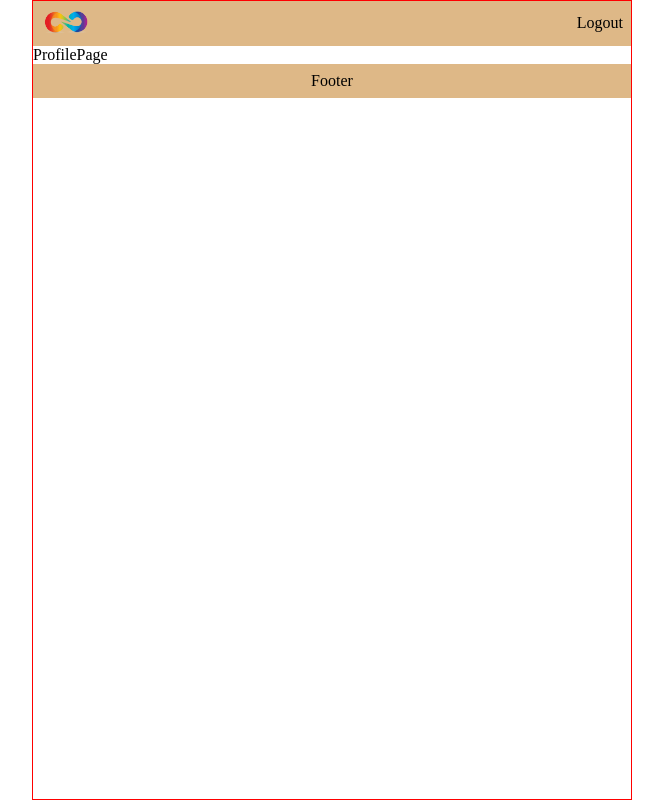
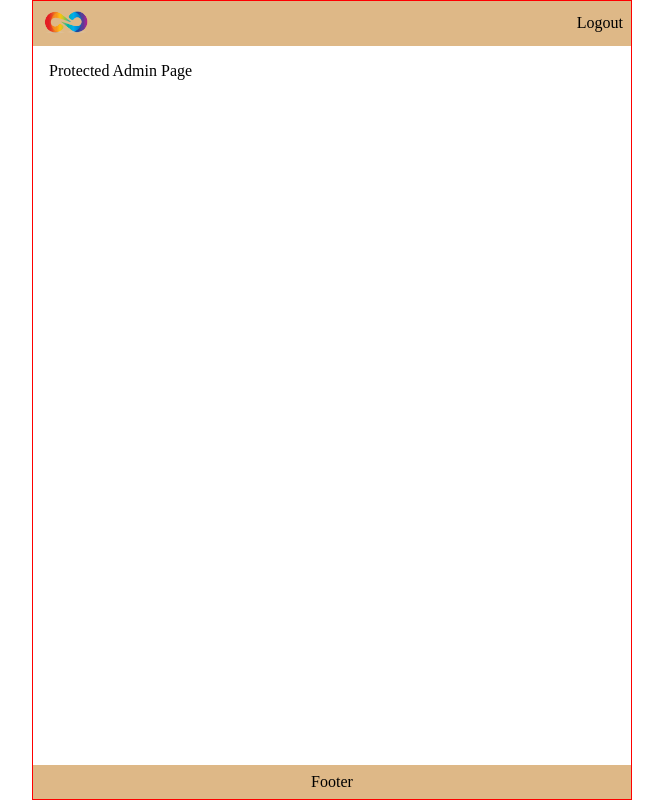
Before and after one commit to atabek-furkad/gulkaz-general, a React (Create React App) app in the folder frontend/: page /profile in a window 1280 px wide. Shown: the whole page, without its empty margins (308-971 px from the left). Built offline with nearby package versions, Linux system fonts and the light colour scheme; sample sign-in values are in the browser's storage.

Commit message:
protected route

```diff
--- a/frontend/src/App.js
+++ b/frontend/src/App.js
@@ -1,12 +1,16 @@
 import { BrowserRouter as Router, Routes, Route } from 'react-router-dom'
 import Navbar from './components/Navbar'
 import Footer from './components/Footer'
-// import ProductsList from './components/ProductsList'
+
 import ProductPage from './pages/ProductPage'
 import HomePage from './pages/HomePage'
 import LoginPage from './pages/LoginPage'
 import ProfilePage from './pages/ProfilePage'
 import ErrorPage from './pages/ErrorPage'
+
+import Protected from './components/Protected'
+import AdminPage from './pages/AdminPage'
+
 import { UserDataProvider } from './context/UserContext'
 
 const App = () => {
@@ -17,7 +21,15 @@ const App = () => {
           <Navbar />
           <Routes>
             <Route element={<HomePage />} path="/" />
-            {/* <Route element={<ProductsPage />} path="/products" /> */}
+
+            <Route
+              path="/profile"
+              element={
+                <Protected>
+                  <AdminPage />
+                </Protected>
+              }
+            />
             <Route element={<ProductPage />} path="/products/:id" />
             <Route element={<LoginPage />} path="/login" />
             <Route element={<ProfilePage />} path="/profile" />
--- a/frontend/src/components/Navbar.js
+++ b/frontend/src/components/Navbar.js
@@ -3,9 +3,7 @@ import React, { useContext } from 'react'
 import UserContext from '../context/UserContext'
 
 const Navbar = () => {
-  const { state } = useContext(UserContext) || localStorage.getItem('userInfo')
-
-  const { dispatch } = useContext(UserContext)
+  const { state, dispatch } = useContext(UserContext)
 
   const handleLogout = () => {
     localStorage.clear()
--- /dev/null
+++ b/frontend/src/components/Protected.js
@@ -0,0 +1,13 @@
+import { Navigate } from 'react-router-dom'
+import UserContext from '../context/UserContext'
+import { useContext } from 'react'
+
+const Protected = ({ children }) => {
+  const { state } = useContext(UserContext)
+  console.log('protected', JSON.parse(state.userInfo))
+  if (!JSON.parse(state.userInfo)) {
+    return <Navigate to="/" replace />
+  }
+  return children
+}
+export default Protected
--- a/frontend/src/index.css
+++ b/frontend/src/index.css
@@ -51,6 +51,7 @@ footer {
 }
 
 .HomePage,
+.AdminPage,
 .ProductPage,
 .LoginPage,
 .ProfilePage,
--- /dev/null
+++ b/frontend/src/pages/AdminPage.js
@@ -0,0 +1,8 @@
+import React from 'react'
+
+const AdminPage = () => {
+  console.log('give us Admin Page')
+  return <div className="AdminPage">Protected Admin Page</div>
+}
+
+export default AdminPage
```
